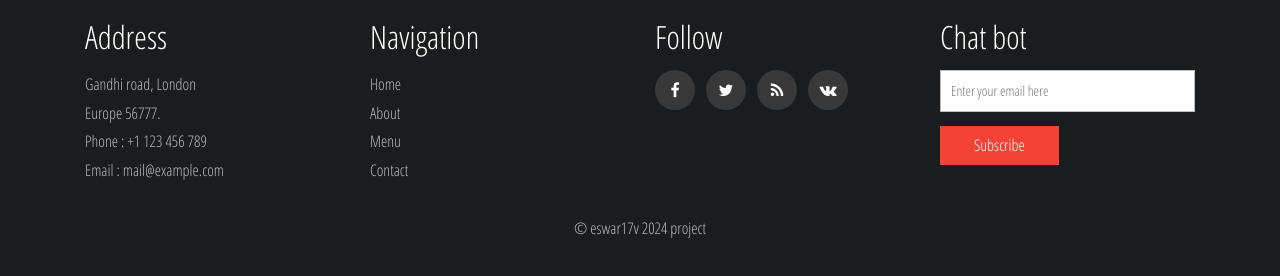
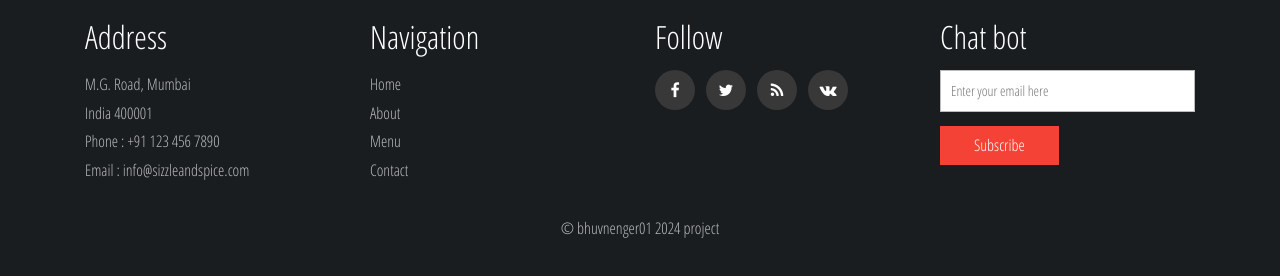
Before and after one commit to bhuvnenger01/azurefrtproject, a plain HTML site: page contact.html in a window 1280 px wide. Shown: the part 1587-1863 px from the top of the page. Drawn offline with nearby package versions, Linux system fonts and the light colour scheme.

Commit message:
Update contact.html

```diff
--- a/contact.html
+++ b/contact.html
@@ -250,11 +250,11 @@ Smartphone Compatible web template, free webdesigns for Nokia, Samsung, LG, Sony
 						<h4>Address</h4>
 					</div>
 					<div class="footer-grid-info">
-						<p>Gandhi road, London
-							<span>Europe 56777.</span>
+						<p>M.G. Road, Mumbai
+							<span>India 400001</span>
 						</p>
-						<p class="phone">Phone : +1 123 456 789
-							<span>Email : <a href="mailto:example@email.com">mail@example.com</a></span>
+						<p class="phone">Phone : +91 123 456 7890
+							<span>Email : <a href="mailto:info@sizzleandspice.com">info@sizzleandspice.com</a></span>
 						</p>
 					</div>
 				</div>
@@ -298,7 +298,7 @@ Smartphone Compatible web template, free webdesigns for Nokia, Samsung, LG, Sony
 				<div class="clearfix"> </div>
 			</div>
 			<div class="agileits-w3layouts-copyright">
-				<p>© eswar17v 2024 project </p>
+				<p>© bhuvnenger01 2024 project </p>
 			</div>
 		</div>
 	</div>
```
